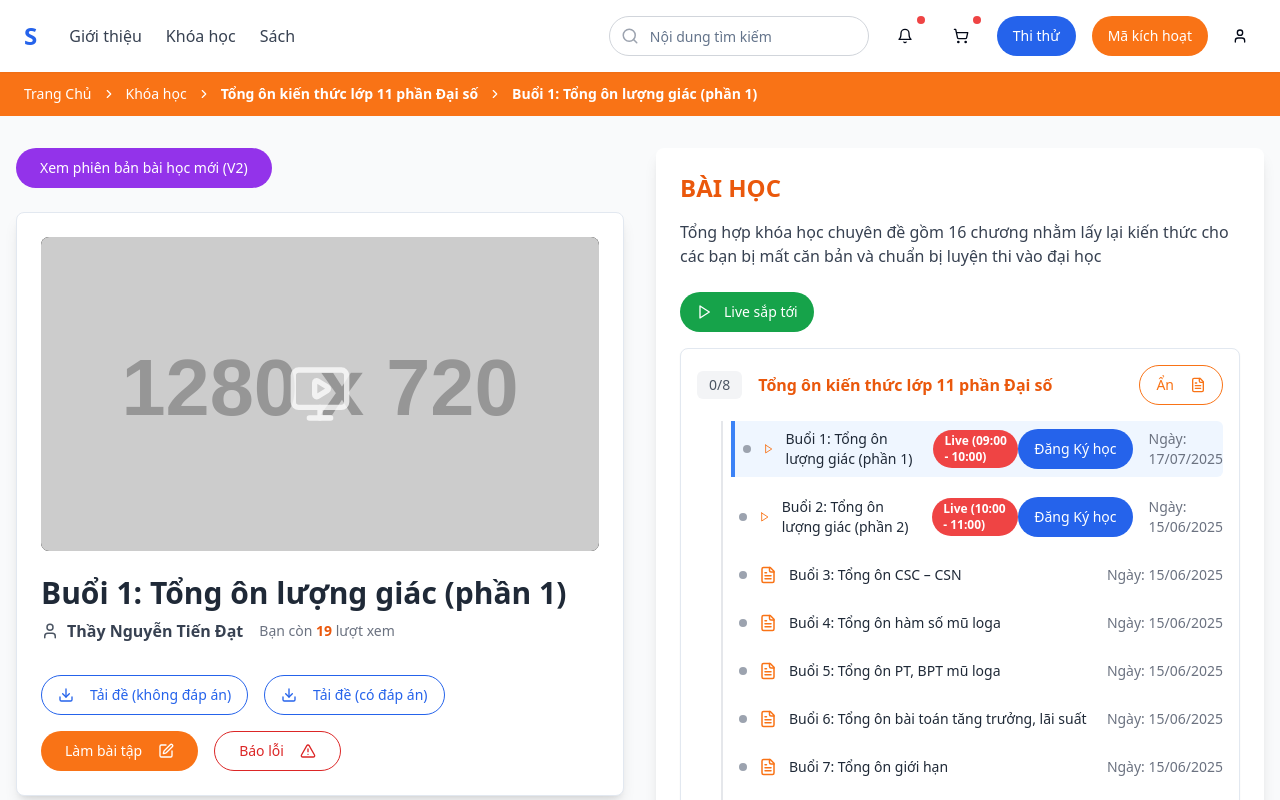
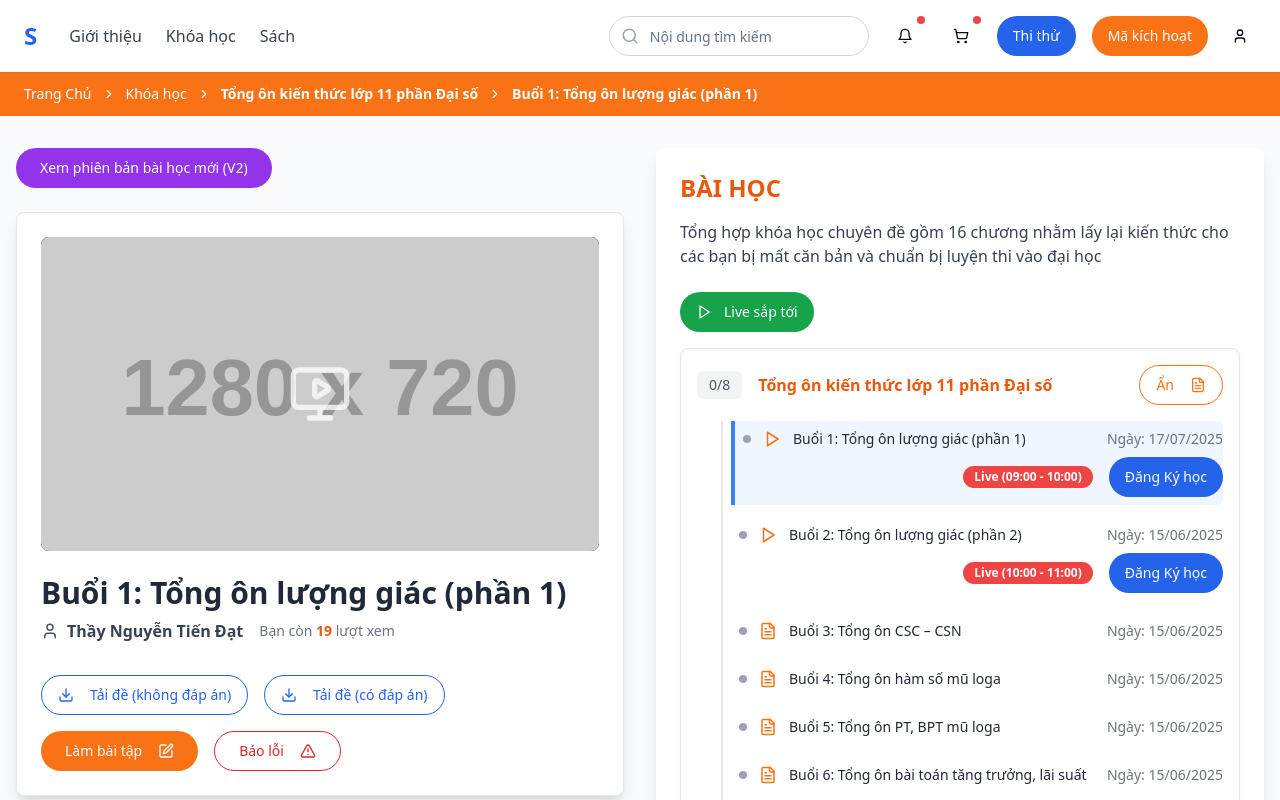
Before and after one commit to hoangminhhn/SSStudy2, a React (Vite) app: page /lesson/buoi-1-tong-on-luong-giac-phan-1 in a window 1280 px wide. Shown: the top 800 px of the page. Built offline with nearby package versions, Linux system fonts and the light colour scheme.

Commit message:
[dyad] Điều chỉnh bố cục nhãn Live và nút chức năng xuống dòng riêng - wrote 1 file(s)

```diff
--- a/src/components/course/CourseContent.tsx
+++ b/src/components/course/CourseContent.tsx
@@ -424,36 +424,40 @@ const CourseContent: React.FC<CourseContentProps> = ({ isSidebar = false }) => {
                         <div
                           key={session.sessionId}
                           ref={el => { sessionRefs.current[session.sessionId] = el; }}
-                          className={`flex items-center justify-between py-2 ${isNextLiveSession ? 'bg-blue-50 border-l-4 border-blue-500 pl-2 -ml-2 rounded-r-md' : ''}`}
+                          className={`flex flex-col py-2 ${isNextLiveSession ? 'bg-blue-50 border-l-4 border-blue-500 pl-2 -ml-2 rounded-r-md' : ''}`}
                         >
-                          <div className="flex items-center space-x-3">
+                          <div className="flex items-center justify-between w-full">
+                            <div className="flex items-center space-x-3 flex-grow min-w-0">
                               <span className="w-2 h-2 bg-gray-400 rounded-full flex-shrink-0"></span>
                               {session.type === 'livestream' ? (
-                              <Play size={18} className="text-orange-500" />
+                                <Play size={18} className="text-orange-500 flex-shrink-0" />
                               ) : (
-                              <FileText size={18} className="text-orange-500" />
+                                <FileText size={18} className="text-orange-500 flex-shrink-0" />
                               )}
                               <Link
                                   to={`/lesson/${session.sessionId}`}
-                                className="text-gray-800 hover:underline"
+                                  className="text-gray-800 hover:underline flex-1 min-w-0 overflow-hidden whitespace-nowrap text-ellipsis"
                                   id={sessionIndex === 0 && chapter.id === "chapter-1" ? "tour-first-lesson-item" : undefined}
                               >
                                   {session.title}
                               </Link>
-                            {session.type === 'livestream' && session.timeSlots && session.timeSlots.length > 0 && (
-                              <Badge variant="destructive" className="ml-2 bg-red-500 text-white">
+                            </div>
+                            <span className="text-gray-500 text-sm flex-shrink-0 ml-4">
+                              Ngày: {session.date}
+                            </span>
+                          </div>
+                          {(session.type === 'livestream' && session.timeSlots && session.timeSlots.length > 0) && (
+                            <div className="flex items-center justify-end w-full mt-2 space-x-4">
+                              <Badge variant="destructive" className="bg-red-500 text-white flex-shrink-0">
                                 Live ({session.timeSlots[0].time})
                               </Badge>
-                            )}
-                          </div>
-                          <div className="flex items-center space-x-4">
                               {isLiveToday ? (
                                 <Link to={`/lesson/${session.sessionId}`}>
                                   <Button className="bg-purple-600 hover:bg-purple-700 text-white rounded-full px-4 py-2 text-sm">
                                     Vào học
                                   </Button>
                                 </Link>
-                            ) : session.type === 'livestream' && session.timeSlots && session.timeSlots.length > 0 ? (
+                              ) : (
                                 <LivestreamTimeSlotsDialog
                                   sessionTitle={session.title}
                                   sessionDate={session.date}
@@ -463,11 +467,9 @@ const CourseContent: React.FC<CourseContentProps> = ({ isSidebar = false }) => {
                                     Đăng Ký học
                                   </Button>
                                 </LivestreamTimeSlotsDialog>
-                            ) : null}
-                            <span className="text-gray-500 text-sm">
-                              Ngày: {session.date}
-                            </span>
+                              )}
                             </div>
+                          )}
                         </div>
                       );
                     })}
```
Lines whose indentation alone changed are shown as unchanged.
